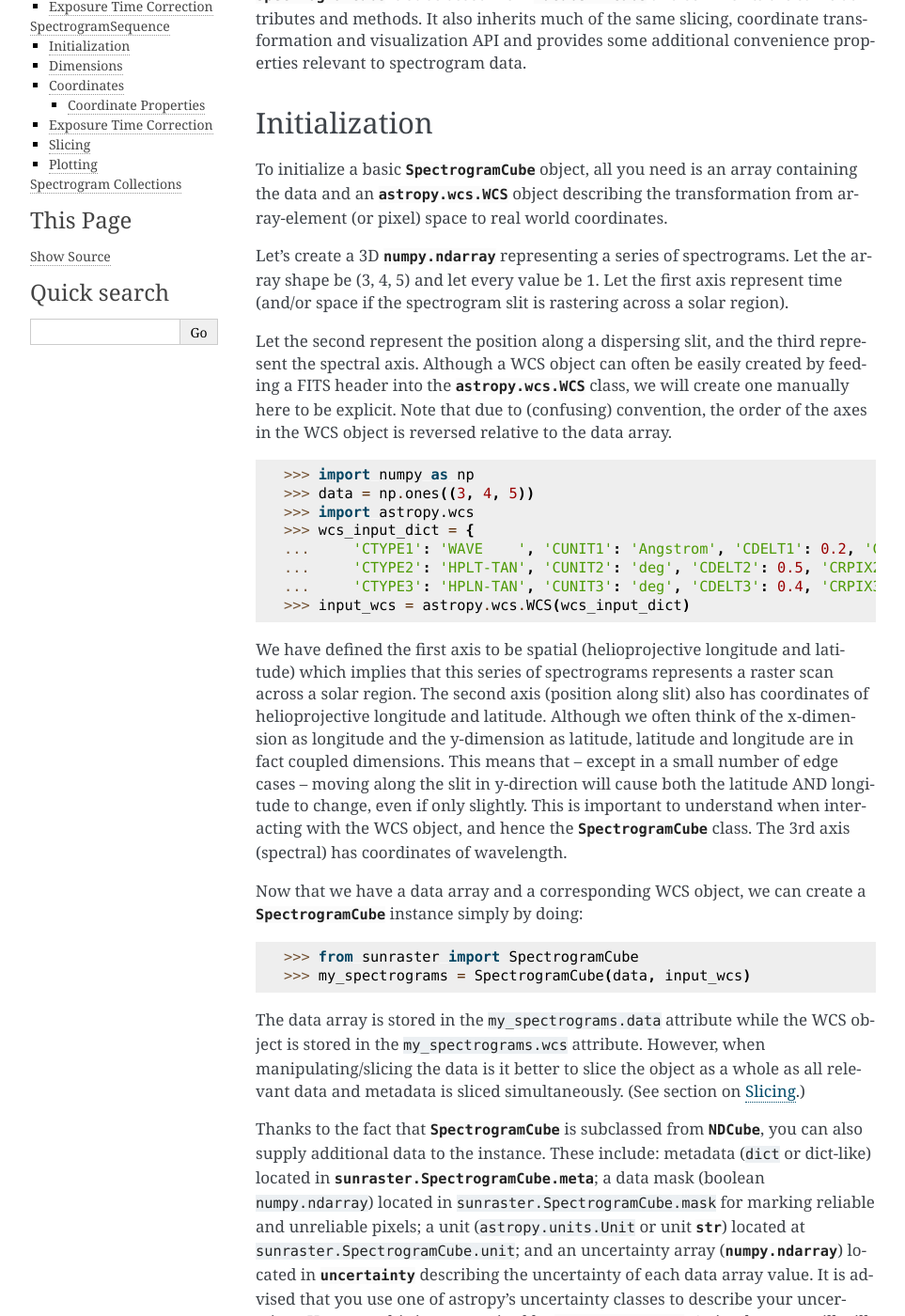
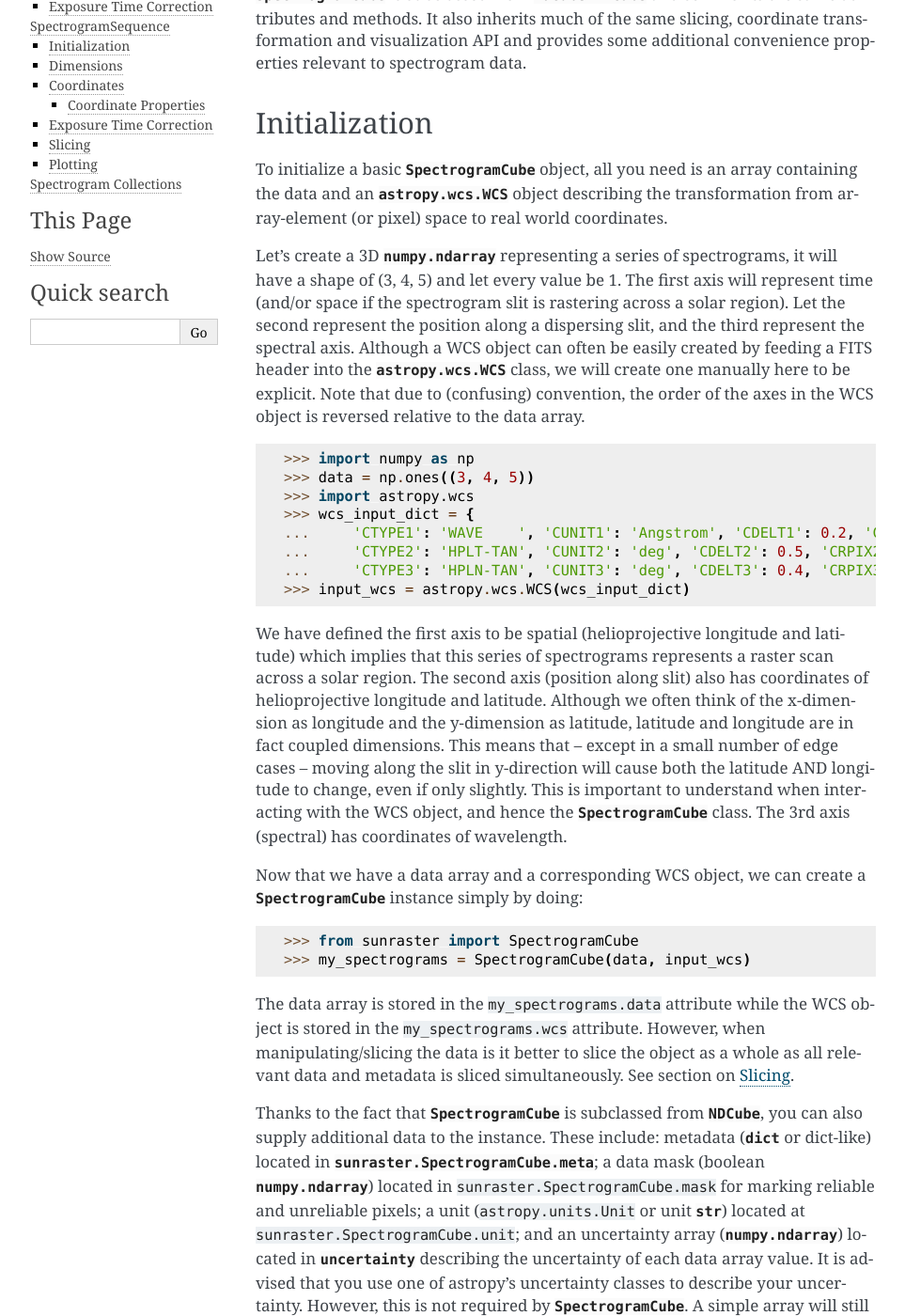
Before and after one commit to sunpy/sunraster, a Sphinx documentation site: the page built from docs/data_types/spectrogram.rst, in a window 1280 px wide and 1400 px high, scrolled down 287 px. Shown: the whole window at 94% size, without its empty margins (148-1111 px from the left). Built offline with Sphinx 7.4.7, drawn with Linux system fonts in a browser that asks for light colours; the version number could not be read and is left out; some of the changed text lies outside the part shown.

Commit message:
update raster rst

```diff
--- a/docs/data_types/spectrogram.rst
+++ b/docs/data_types/spectrogram.rst
@@ -3,22 +3,22 @@
 
 SpectrogramCube
 ---------------
+
 The fundamental data class of the ``sunraster`` package is `~sunraster.SpectrogramCube`.
 It is designed to handle data representing one or more spectrograms of solar regions.
 `~sunraster.SpectrogramCube` stores its data as an array whose transformations between pixel and real world coordinates are described by a single ``astropy`` WCS (World Coordinate System) object.
-(For data that is described by multiple WCS objects, see the :ref:`sequence` :ref:`raster_sequence` sections below.)
+(For data that is described by multiple WCS objects, see the :ref:`sequence` :ref:`raster_sequence` sections.)
 
 `~sunraster.SpectrogramCube` is subclassed from `ndcube.NDCube` and so inherits the same attributes and methods.
 It also inherits much of the same slicing, coordinate transformation and visualization API and provides some additional convenience properties relevant to spectrogram data.
 
 Initialization
 ^^^^^^^^^^^^^^
+
 To initialize a basic `~sunraster.SpectrogramCube` object, all you need is an array containing the data and an `astropy.wcs.WCS` object describing the transformation from array-element (or pixel) space to real world coordinates.
 
-Let's create a 3D `numpy.ndarray` representing a series of spectrograms.
-Let the array shape be (3, 4, 5) and let every value be 1.
-Let the first axis represent time (and/or space if the spectrogram slit is rastering across a solar region).
-
+Let's create a 3D `numpy.ndarray` representing a series of spectrograms, it will have a shape of (3, 4, 5) and let every value be 1.
+The first axis will represent time (and/or space if the spectrogram slit is rastering across a solar region).
 Let the second represent the position along a dispersing slit, and the third represent the spectral axis.
 Although a WCS object can often be easily created by feeding a FITS header into the `astropy.wcs.WCS` class, we will create one manually here to be explicit.
 Note that due to (confusing) convention, the order of the axes in the WCS object is reversed relative to the data array.
@@ -50,12 +50,13 @@ Now that we have a data array and a corresponding WCS object, we can create a `~
 
 The data array is stored in the ``my_spectrograms.data`` attribute while the WCS object is stored in the ``my_spectrograms.wcs`` attribute.
 However, when manipulating/slicing the data is it better to slice the object as a whole as all relevant data and metadata is sliced simultaneously.
-(See section on :ref:`spectrogram_slicing`.)
+See section on :ref:`spectrogram_slicing`.
 
 Thanks to the fact that `~sunraster.SpectrogramCube` is subclassed from `~ndcube.NDCube`, you can also supply additional data to the instance.
-These include: metadata (``dict`` or dict-like) located in `sunraster.SpectrogramCube.meta`; a data mask (boolean ``numpy.ndarray``) located in ``sunraster.SpectrogramCube.mask`` for marking reliable and unreliable pixels; a unit (``astropy.units.Unit`` or unit `str`) located at ``sunraster.SpectrogramCube.unit``; and an uncertainty array (`numpy.ndarray`) located in `~sunraster.SpectrogramCube.uncertainty` describing the uncertainty of each data array value.
+These include: metadata (`dict` or dict-like) located in `sunraster.SpectrogramCube.meta`; a data mask (boolean `numpy.ndarray`) located in ``sunraster.SpectrogramCube.mask`` for marking reliable and unreliable pixels; a unit (``astropy.units.Unit`` or unit `str`) located at ``sunraster.SpectrogramCube.unit``; and an uncertainty array (`numpy.ndarray`) located in `~sunraster.SpectrogramCube.uncertainty` describing the uncertainty of each data array value.
 It is advised that you use one of astropy's uncertainty classes to describe your uncertainty.
-However, this is not required by `~sunraster.SpectrogramCube`. A simple array will still work but will cause a warning to be raised.
+However, this is not required by `~sunraster.SpectrogramCube`.
+A simple array will still work but will cause a warning to be raised.
 Here is an example of how to instantiate these attributes.
 
 .. code-block:: python
@@ -77,7 +78,7 @@ WCS Coordinates
 ***************
 
 The primary location for coordinate information in a `~sunraster.SpectrogramCube` instance is its WCS.
-The coordinate values for each axis and pixel can be accessed via the `~sunraster.SpectrogramCube.axis_world_coords`, `~sunraster.SpectrogramCube.pixel_to_world` and `~sunraster.SpectrogramCube.world_to_pixel` methods inherited from ``ndcube.NDCube``.
+The coordinate values for each axis and pixel can be accessed via the `~sunraster.SpectrogramCube.axis_world_coords`, `~sunraster.SpectrogramCube.pixel_to_world` and `~sunraster.SpectrogramCube.world_to_pixel` methods inherited from `ndcube.NDCube`.
 To learn how to use these coordinate transformation methods, see the `NDCube coordinate transformations documentation <https://docs.sunpy.org/projects/ndcube/en/stable/ndcube.html#coordinate-transformations>`__.
 
 Extra Coordinates
```
Also changed, not shown: other parts of docs/data_types/spectrogram.rst (+3 -3 lines), docs/data_types/raster.rst (+19 -17 lines).
